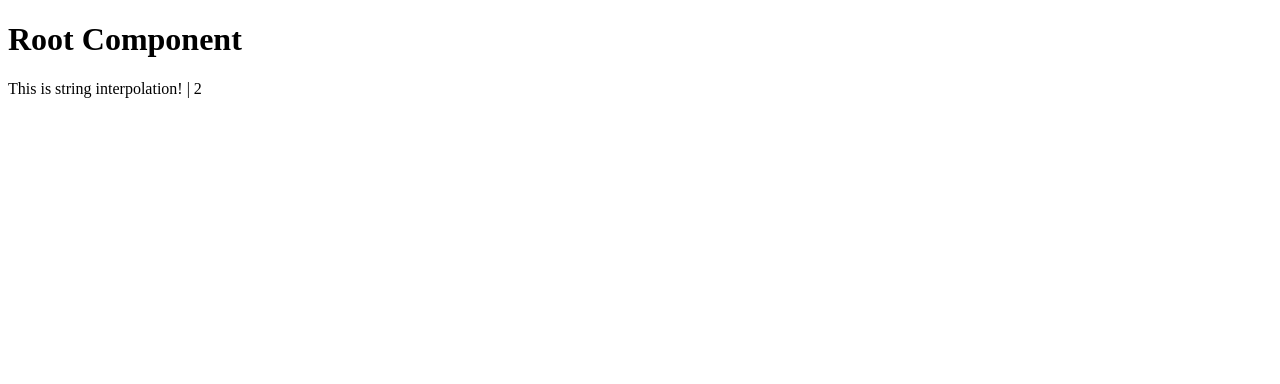
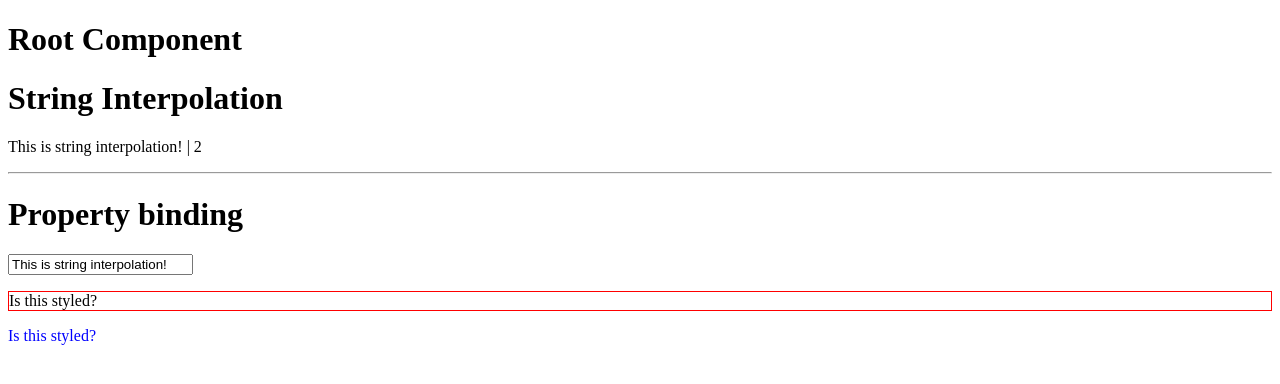
Before and after one commit to tobymurray/first-angular-app, an Angular app: page / in a window 1280 px wide. Shown: the top 384 px of the page. Built offline with nearby package versions, Linux system fonts and the light colour scheme.

Commit message:
Use property binding

```diff
--- a/src/app/databinding/databinding.component.css
+++ b/src/app/databinding/databinding.component.css
@@ -0,0 +1,3 @@
+.redBorder {
+    border: 1px solid red;
+}
--- a/src/app/databinding/databinding.component.html
+++ b/src/app/databinding/databinding.component.html
@@ -1,3 +1,9 @@
+<h1>String Interpolation</h1>
 <p>
   {{stringInterpolation}} | {{numberInterpolation}}
 </p>
+<hr>
+<h1>Property binding</h1>
+<input type="text" [value]="stringInterpolation">
+<p [ngClass]="{ redBorder: onTest }">Is this styled?</p>
+<p [ngStyle]="{ color: 'blue' }">Is this styled?</p>
--- a/src/app/databinding/databinding.component.ts
+++ b/src/app/databinding/databinding.component.ts
@@ -8,4 +8,8 @@
 export class DatabindingComponent {
   stringInterpolation = 'This is string interpolation!';
   numberInterpolation = 2;
+
+  onTest() {
+    return true;
+  }
 }
```
